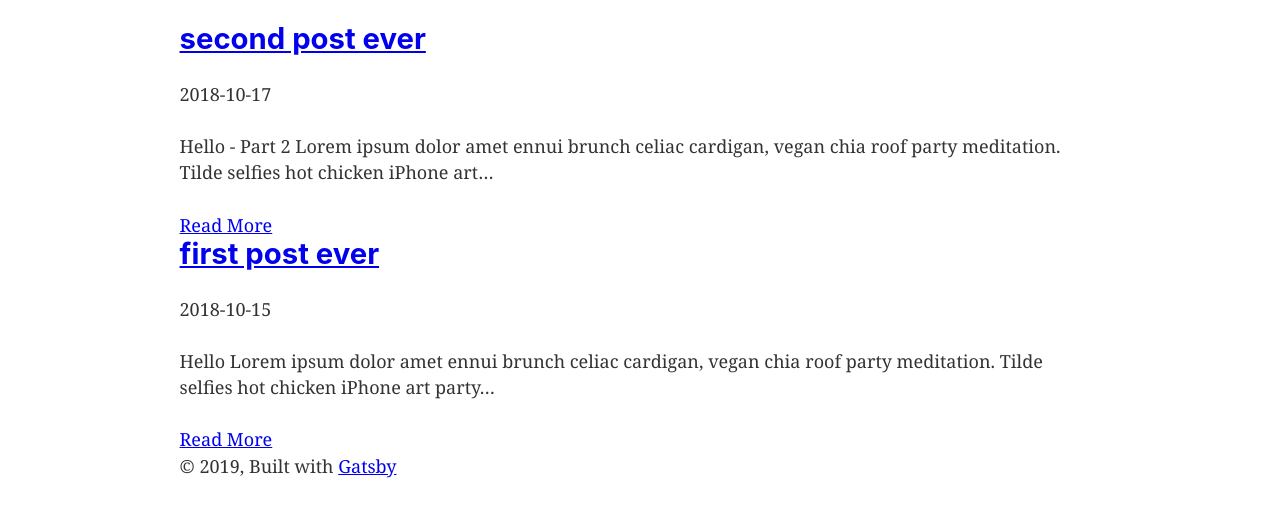
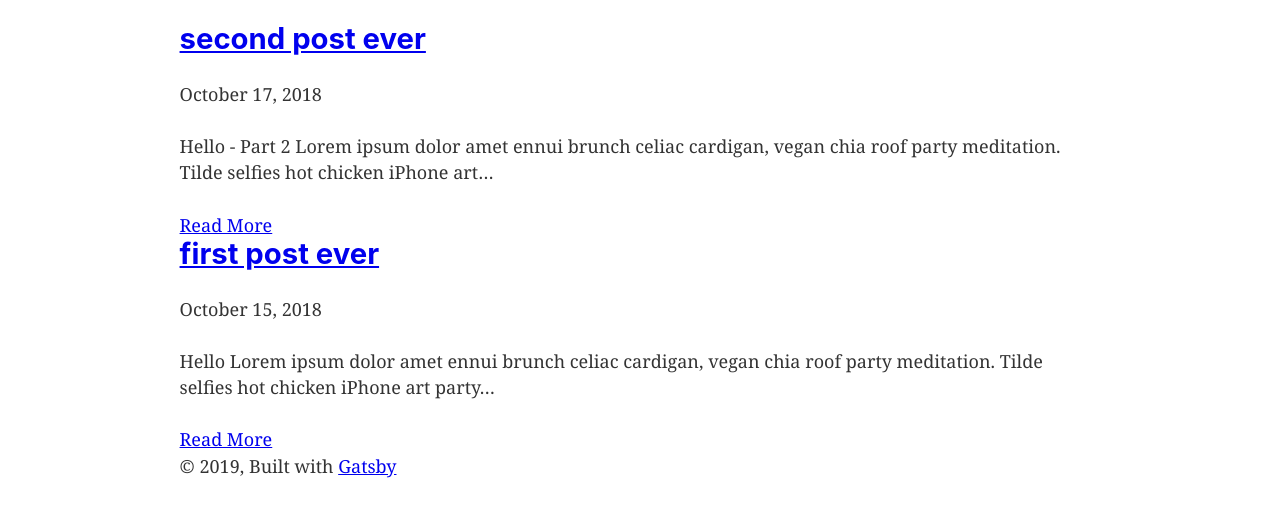
Before and after one commit to luiscarlin/gatsbyjs-spike, a Gatsby site: page / in a window 1280 px wide. Shown: the part 100-616 px from the top of the page. Built offline with nearby package versions, Linux system fonts and the light colour scheme; Gatsby itself is replaced by a stand-in of ours.

Commit message:
format date on listing

```diff
--- a/src/components/listing.js
+++ b/src/components/listing.js
@@ -11,7 +11,7 @@
         node {
           excerpt
           frontmatter {
-            date
+            date(formatString: "MMMM DD, YYYY")
             title
             slug
           }
```
